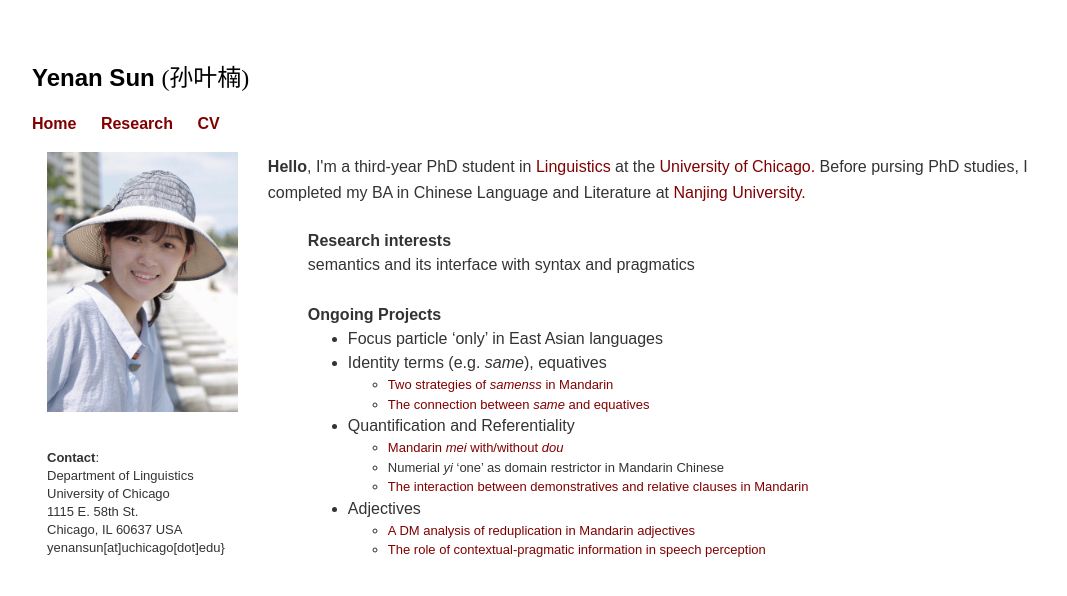
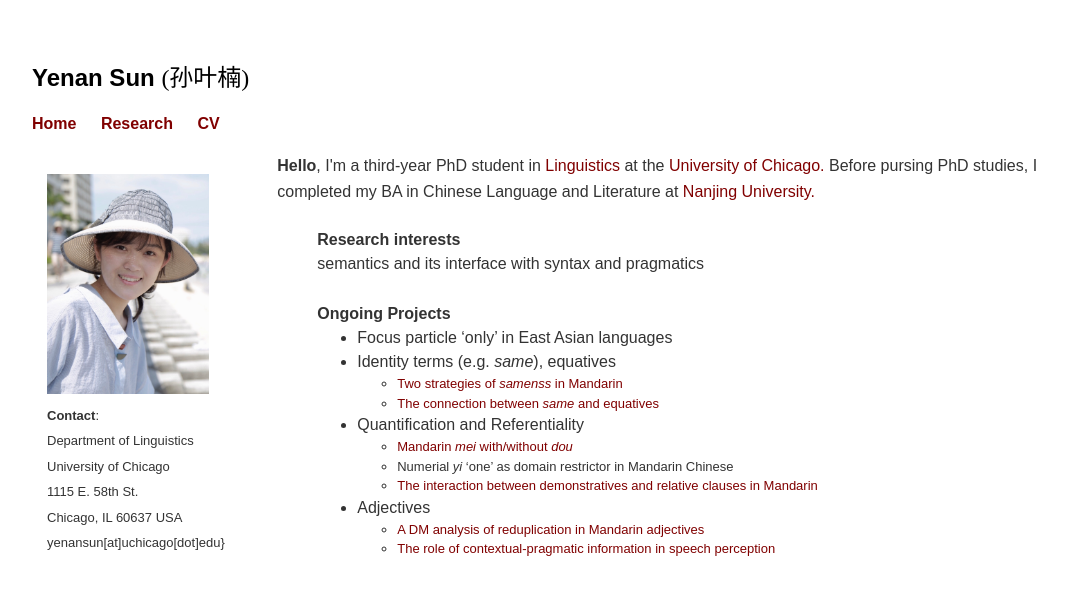
Before and after one commit to yenan09/yenan09.github.io, a Jekyll site: the page built from index.html, in a window 1280 px wide. Shown: the top 596 px of the page, without its empty margins (68-1135 px from the left). Built offline with Jekyll 4.4.1, drawn with Linux system fonts in a browser that asks for light colours.

Commit message:
20190825ls

```diff
--- a/index.html
+++ b/index.html
@@ -21,14 +21,15 @@ title: Home
 				<font face="STFangsong">孙叶楠</font>  </font> <br>
 
 			 <p></p> -->
-			<img src="self3.png" alt="Yenan Sun, University of Chicago" style="height:260px;">
-			<p class="small"> <font face="Arial, sans-serif" size="2"> <b>Contact</b>: <br>
+			<img src="self3.png" alt="Yenan Sun, University of Chicago" style="height:220px;">
+			<!-- <p class="small">  -->
+				<font face="Arial, sans-serif" size="2"> <b>Contact</b>: <br>
 			Department of Linguistics <br>
       University of Chicago <br>
       1115 E. 58th St.<br>
       Chicago, IL 60637 USA <br>
 			yenansun[at]uchicago[dot]edu} </font>
-		  </p>
+		  <!-- </p> -->
 
 
 			</th>
```
Also changed, not shown: 1 other file.
